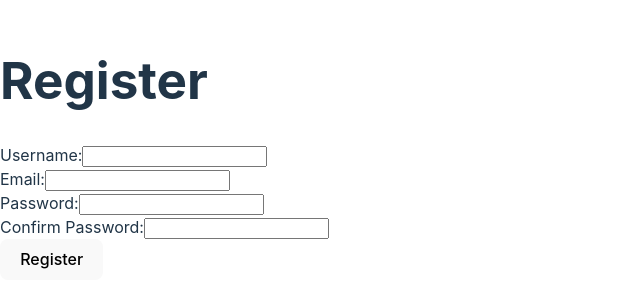
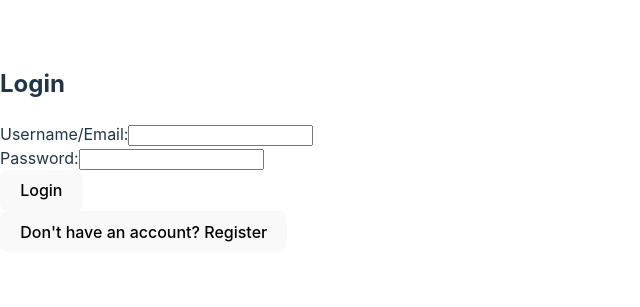
Before and after one commit to klimhuynh1/fitness-tracker, a React (Vite) app in the folder frontend/: page / in a window 1280 px wide. Shown: the part 251-558 px from the top of the page, without its empty margins (0-640 px from the left). Built offline with nearby package versions, Linux system fonts and the light colour scheme.

Commit message:
feat(auth): implement user authentication logic

```diff
--- a/frontend/src/App.jsx
+++ b/frontend/src/App.jsx
@@ -1,16 +1,13 @@
-import React from "react";
-import Login from "./components/Login";
-import Register from "./components/Register";
 import Exercises from "./components/Exercises";
 import Search from "./components/Search";
 import Modal from "./components/Modal";
 import History from "./components/History";
+import Auth from "./components/Auth";
 
 function App() {
   return (
     <div className="App">
-      {/* <Login /> */}
-      <Register />
+      <Auth />
       {/* <Exercises />
       <Search />
       <Modal />
--- /dev/null
+++ b/frontend/src/components/Auth.jsx
@@ -0,0 +1,22 @@
+import {useState} from "react";
+import Login from "./Login";
+import Register from "./Register";
+
+const Auth = () => {
+    const [isLogin, setIsLogin] = useState(true);
+
+    const toggleForm = () => {
+        setIsLogin(!isLogin);
+    }
+
+    return (
+        <div>
+            {isLogin ? <Login/> : <Register/>}
+            <button onClick={toggleForm}>
+                {isLogin ? "Don't have an account? Register" : "Already have an account? Login"}
+            </button>
+        </div>
+    );
+};
+
+export default Auth;
--- a/frontend/src/components/Login.jsx
+++ b/frontend/src/components/Login.jsx
@@ -1,4 +1,4 @@
-import React, { useState } from "react";
+import { useState } from "react";
 
 function Login() {
   const [identifier, setidentifier] = useState("");
@@ -22,20 +22,18 @@ function Login() {
 
       if (response.ok) {
         setMessage(result.message);
-        setError("");
       } else {
         setError(result.message);
-        setMessage("");
       }
-    } catch (error) {
-      setError("An error occurred");
+    } catch (err) {
+      setError(`An error occurred: ${err.message}`);
       setMessage("");
     }
   };
 
   return (
     <div>
-      <h1>Login</h1>
+      <h2>Login</h2>
       <form onSubmit={handleSubmit}>
         <div>
           <label>
--- a/frontend/src/components/Register.jsx
+++ b/frontend/src/components/Register.jsx
@@ -1,4 +1,5 @@
-import React, { useState } from "react";
+import { useState } from "react";
+
 const Register = () => {
   // State to hold form data
   const [formData, setFormData] = useState({
@@ -54,7 +55,7 @@ const Register = () => {
 
   return (
     <div>
-      <h1>Register</h1>
+      <h2>Register</h2>
       <form onSubmit={handleSubmit}>
         <div>
           <label htmlFor="username">Username:</label>
```
